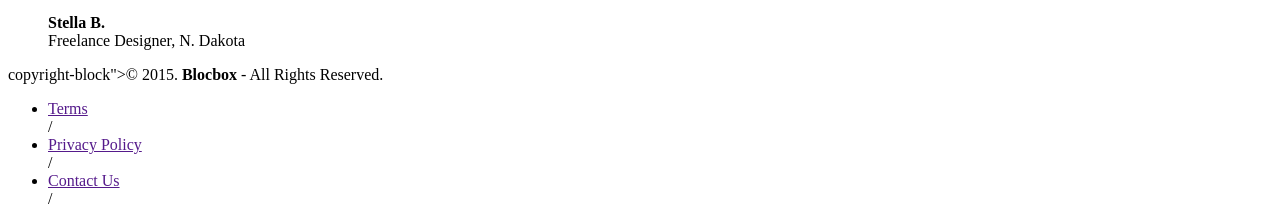
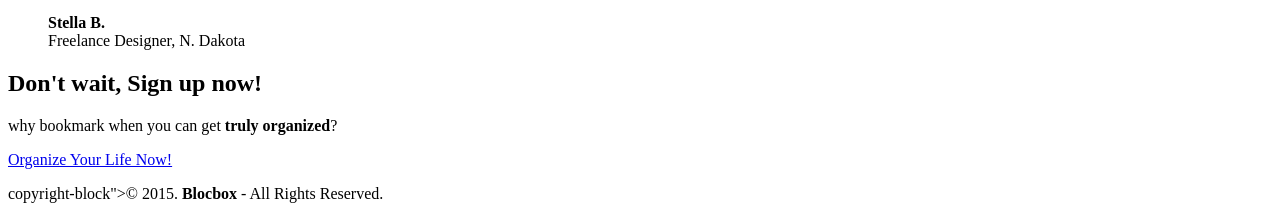
Before and after one commit to mikeyee28/Blocbox, a plain HTML site: page index.html in a window 1280 px wide. Shown: the part 3311-3519 px from the top of the page. Drawn offline with Linux system fonts and the light colour scheme.

Commit message:
Assignment-28-completed

```diff
--- a/index.html
+++ b/index.html
@@ -124,6 +124,15 @@
 	</section>
 	</main>
 
+	<!-- Assignment 28 -->
+	<section>
+		<div class="Assignment_28_cta">
+			<h1>Don't wait, Sign up now!</h1>
+				<p>why bookmark when you can get <strong>truly organized</strong>?</p>
+				<a href="signup.html" class="btn">Organize Your Life Now!</a>
+		</div>
+	</section>
+
 	<!-- Footer -->
 	<footer>
 		<div class="container footer-nav-block">
```
